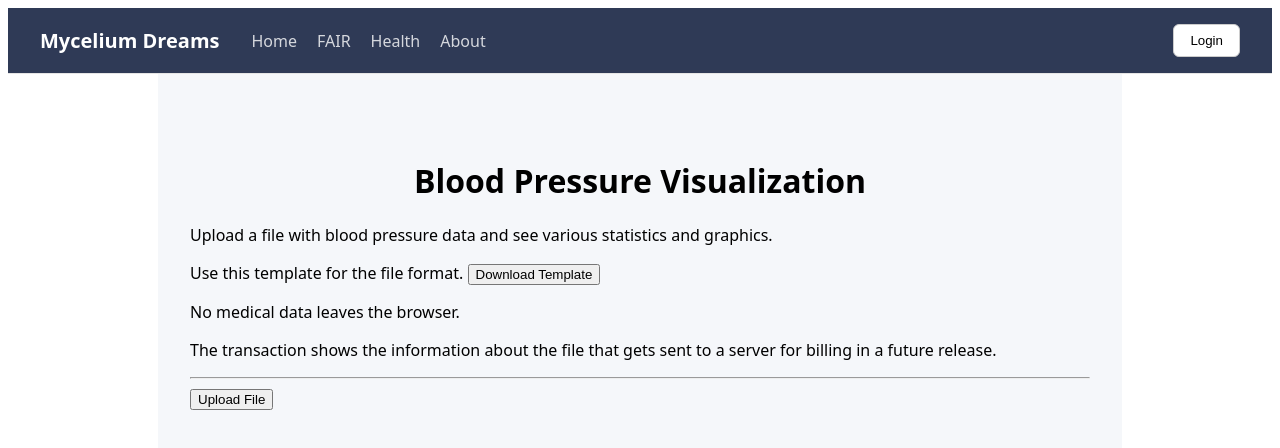
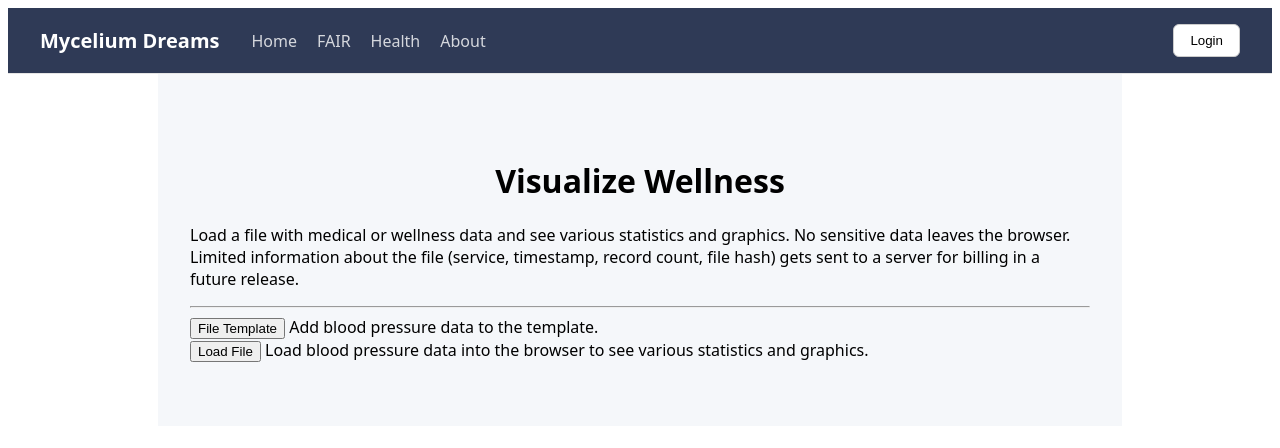
Before and after one commit to awheeler262/webapp, a Nuxt app in the folder apps/web/: page /health in a window 1280 px wide. Shown: the top 448 px of the page. Built offline with nearby package versions, Linux system fonts and the light colour scheme.

Commit message:
WEB -- UI tweaks

```diff
--- a/apps/web/app/components/MonthlyBoxplotChart.vue
+++ b/apps/web/app/components/MonthlyBoxplotChart.vue
@@ -70,9 +70,10 @@ function draw() {
       .call(d3.axisLeft(y).tickValues(d3.range(yMin, yMax + 1, 5)).tickSize(-INNER_WIDTH).tickFormat(() => ''))
       .call(g => g.select('.domain').remove())
 
+    const tickSpace = panel.metric == 'systolic' ? 10 : 5
     panelG.append('g')
       .attr('class', 'y-axis')
-      .call(d3.axisLeft(y).tickValues(d3.range(yMin, yMax + 1, 5)))
+      .call(d3.axisLeft(y).tickValues(d3.range(yMin, yMax + 1, tickSpace)))
 
     panelG.append('rect')
       .attr('class', 'panel-border')
--- a/apps/web/app/pages/health.vue
+++ b/apps/web/app/pages/health.vue
@@ -47,7 +47,7 @@ async function onFileChange(event: Event) {
 
   records.value = parsed
   const payload: HealthRequestDto = {
-    service: 'blood',
+    service: 'heart',
     timestamp: new Date().toISOString(),
     count: parsed.length,
     hash: await hashFile(parsed)
@@ -126,29 +126,18 @@ function downloadTemplate(templateType: string) {
 
 <template>
   <main class="health">
-    <h1>Blood Pressure Visualization</h1>
+    <h1>Visualize Wellness</h1>
     <p>
-      Upload a file with blood pressure data and see various statistics and graphics.
-    </p>
-    <section class="upload">
-      Use this template for the file format.
-      <input
-        ref="fileInput"
-        type="file"
-        accept=".csv,.xlsx"
-        class="file-input"
-        @change="onFileChange"
-      >
-      <button type="button" @click="downloadTemplate('heart')">Download Template</button>
-    </section>
-    <p>
-      No medical data leaves the browser.
-    </p>
-    <p>
-      The transaction shows the information about the file that gets sent
-      to a server for billing in a future release.
+      Load a file with medical or wellness data and see various statistics and graphics.
+      No sensitive data leaves the browser.
+      Limited information about the file (service, timestamp, record count, file hash)
+      gets sent to a server for billing in a future release.
     </p>
     <hr>
+    <section class="upload">
+      <button type="button" @click="downloadTemplate('heart')">File Template</button>
+      Add blood pressure data to the template.
+    </section>
     <section class="upload">
       <input
         ref="fileInput"
@@ -157,7 +146,8 @@ function downloadTemplate(templateType: string) {
         class="file-input"
         @change="onFileChange"
       >
-      <button type="button" @click="triggerUpload">{{ fileName || 'Upload File' }}</button>
+      <button type="button" @click="triggerUpload">{{ fileName || 'Load File' }}</button>
+      Load blood pressure data into the browser to see various statistics and graphics.
       <p v-if="uploadError" class="error" role="alert">{{ uploadError }}</p>
       <p v-if="submitted && transaction" class="success">
         Loaded {{ transaction.count }} reading(s) &mdash; transaction {{ transaction.hash.slice(0, 8) }}
@@ -165,9 +155,10 @@ function downloadTemplate(templateType: string) {
     </section>
 
     <section v-if="submitted" class="actions">
+      <!-- Pending review
       <button type="button" @click="runAction('summary')">Summary</button>
       <button type="button" @click="runAction('latest')">Latest Reading</button>
-      <button type="button" @click="runAction('abnormal')">Flag Abnormal</button>
+      <button type="button" @click="runAction('abnormal')">Flag Abnormal</button> -->
       <button type="button" @click="runAction('transaction')">Show Transaction</button>
       <button type="button" @click="runAction('chart')">Daily Mean Chart</button>
       <button type="button" @click="runAction('monthly')">Monthly Boxplot</button>
```
